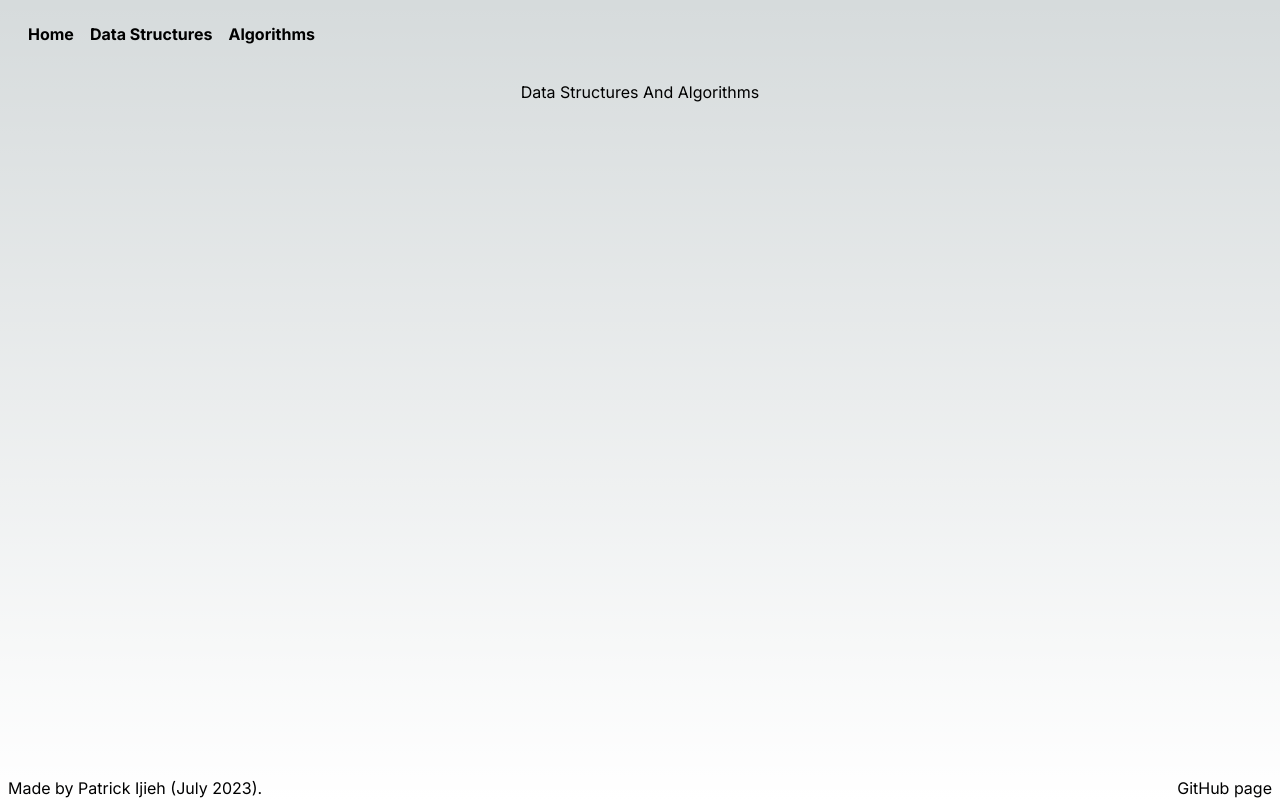
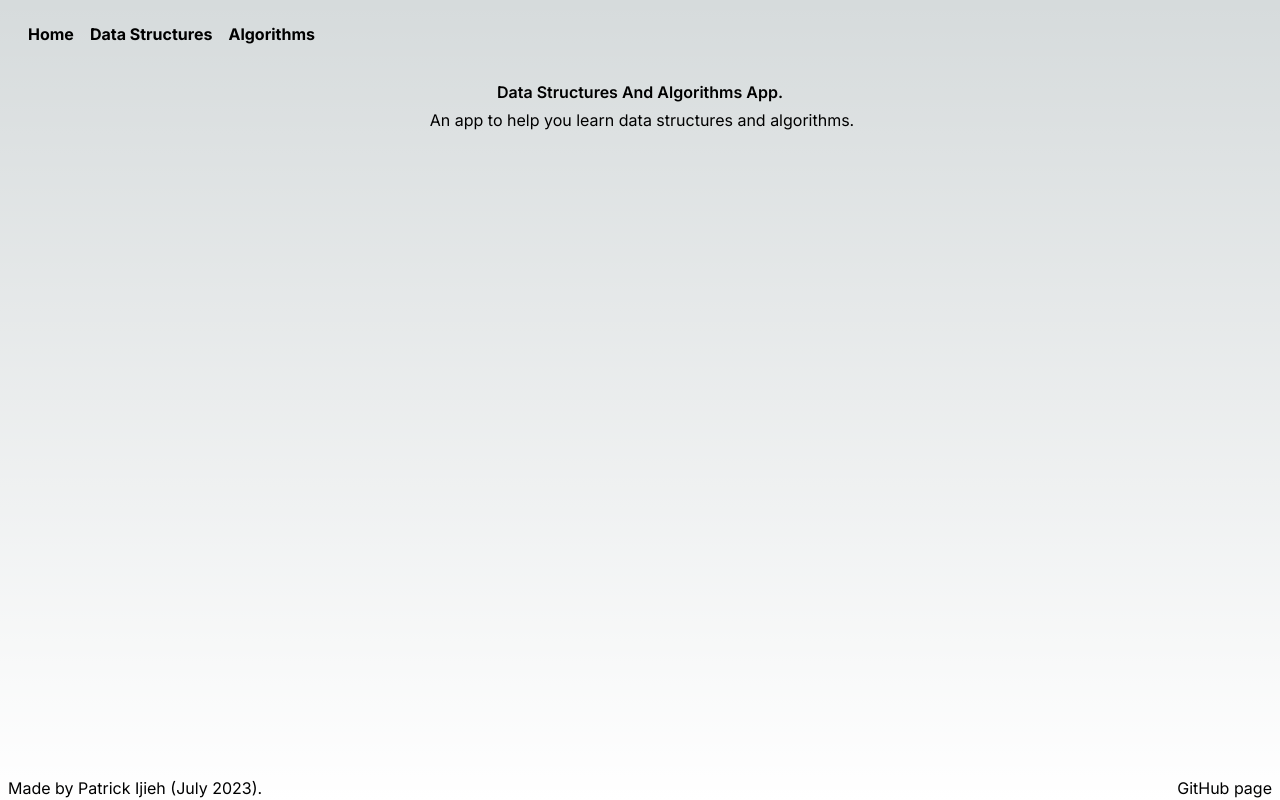
Before and after one commit to patrickijieh/algorithms-app, a Next.js app: page / in a window 1280 px wide. Built offline with nearby package versions, Linux system fonts and the light colour scheme.

Commit message:
Changed loading icon

```diff
--- a/src/app/components/header.tsx
+++ b/src/app/components/header.tsx
@@ -1,7 +1,7 @@
 'use client';
 
 import LoadingIcon from './loading-icon';
-import { useState } from 'react';
+import { useState, MouseEvent } from 'react';
 
 export default function Header() {
 
@@ -15,21 +15,21 @@ export default function Header() {
           <a
             className="text-left p-0.5 px-2 font-bold hover:text-blue-400"
             href="/"
-            onClick={e => handleClick(setLoading)}
+            onClick={e => handleClick(e, setLoading)}
           >
             Home
           </a>
           <a
             className="text-left p-0.5 px-2 font-bold hover:text-blue-400"
             href="/data-structures"
-            onClick={e => handleClick(setLoading)}
+            onClick={e => handleClick(e, setLoading)}
           >
             Data Structures
           </a>
           <a
             className="text-left p-0.5 px-2 font-bold hover:text-blue-400"
             href="/algorithms"
-            onClick={e => handleClick(setLoading)}
+            onClick={e => handleClick(e, setLoading)}
           >
             Algorithms
           </a>
@@ -39,6 +39,9 @@ export default function Header() {
   )
 }
 
-function handleClick(setLoading: (arg: boolean) => any) {
+function handleClick(e: MouseEvent<HTMLAnchorElement>, setLoading: (arg: boolean) => any) {
+  let new_window = e.currentTarget.href;
+  e.preventDefault();
   setLoading(true);
+  setTimeout(() => window.location.href = new_window, 1000);
 }
--- a/src/app/components/loading-icon.tsx
+++ b/src/app/components/loading-icon.tsx
@@ -5,7 +5,7 @@ export default function Loading(props: { render: boolean }) {
       <div className="fixed top-0 left-0 w-full h-full bg-black opacity-50 z-50"></div>
       <div className="fixed z-50 top-1/2 items-center justify-center">
         <div className="animate-spin rounded-full h-32 w-32 border-t-2 border-b-2 border-white-900"></div>
-        <div className="mt-4 text-2xl font-bold text-center">Loading...</div>
+        <div className="mt-4 text-l font-bold text-center">Loading...</div>
       </div>
     </>) : false
   )
--- a/src/app/globals.css
+++ b/src/app/globals.css
@@ -11,8 +11,8 @@
 @media (prefers-color-scheme: dark) {
   :root {
     --foreground-rgb: 255, 255, 255;
-    --background-start-rgb: 0, 0, 0;
-    --background-end-rgb: 0, 0, 0;
+    --background-start-rgb: 19, 24, 25;
+    --background-end-rgb: 31, 31, 31;
   }
 }
 
--- a/src/app/layout.tsx
+++ b/src/app/layout.tsx
@@ -16,6 +16,10 @@ export default function RootLayout({
 }) {
   return (
     <html lang="en">
+      <head>
+        <link rel="icon" href="/favicon.ico" />
+      </head>
+
       <body className={inter.className}>{children}</body>
     </html>
   )
--- a/src/app/page.tsx
+++ b/src/app/page.tsx
@@ -1,16 +1,17 @@
-//import Image from 'next/image'
 import Header from './components/header';
 import Footer from './components/footer';
-import LoadingIcon from './components/loading-icon';
 
 export default function Home() {
   return (
     <main className="flex min-h-screen flex-col items-center justify-between p-20">
       <Header />
-      <div className="flex flex-row">
-        <h1 className="text-center">
-          Data Structures And Algorithms
+      <div className="flex flex-col justify-center items-center space-x-1 space-y-1">
+        <h1 className="text-center font-semibold">
+          Data Structures And Algorithms App.
         </h1>
+        <h3 className="text-center">
+          An app to help you learn data structures and algorithms.
+        </h3>
       </div>
       <Footer />
     </main>
```
Also changed, not shown: 1 other file (tests, documents, lock files or other folders).
